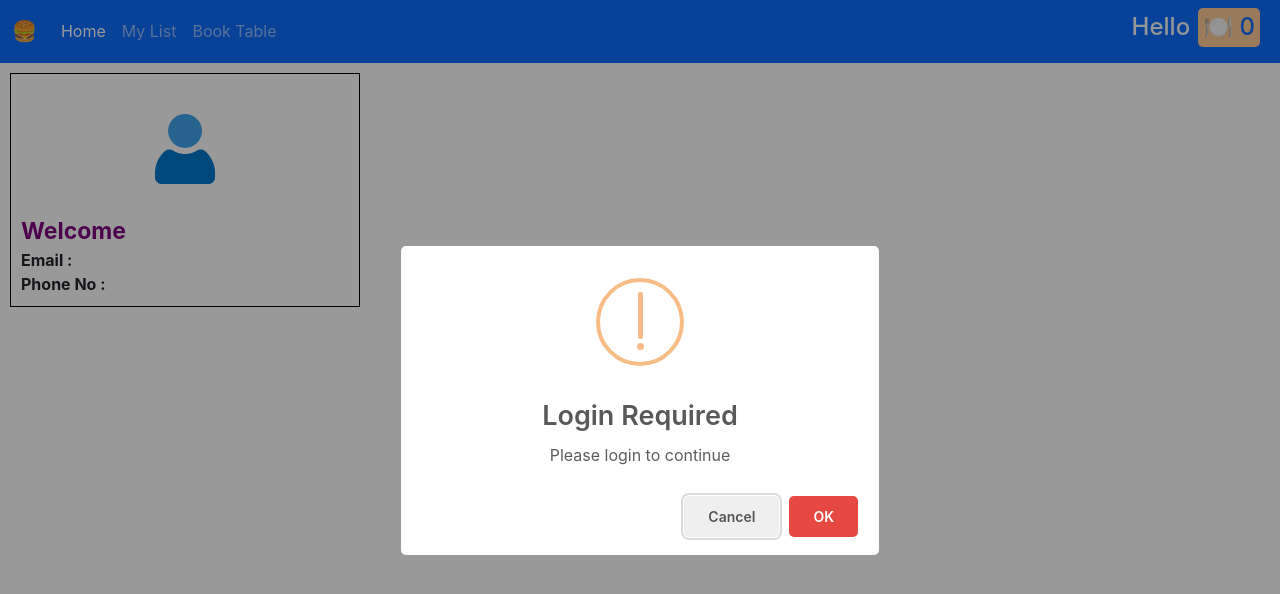
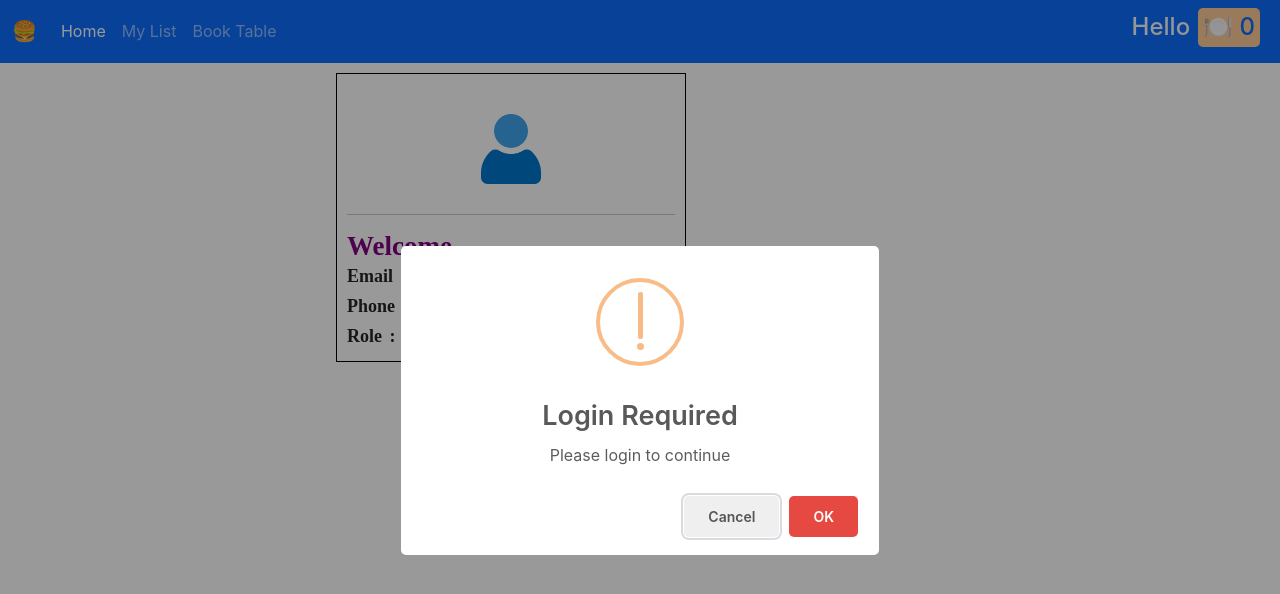
Before and after one commit to YASHBOMBLE/Hotel_management_project-booking-syatem-, a React (Create React App) app in the folder client/: page /profile in a window 1280 px wide. Shown: the top 594 px of the page. Built offline with nearby package versions, Linux system fonts and the light colour scheme.

Commit message:
profile page update

```diff
--- a/client/src/views/MyOrders/MyOrders.css
+++ b/client/src/views/MyOrders/MyOrders.css
@@ -1,11 +1,13 @@
 .container{
    height: auto;
+   overflow: auto;
 }
 .orderCard{
     box-shadow: 0px 0px 1px 2px #808080;
     padding: 10px;
     border-radius: 8px;
     height: 600px;
+
 }
 .card-title{
     display: flex;
@@ -22,5 +24,5 @@
 .item-data{
     font-weight: bold;
     font-size: 20px;
-    font-family: 'Franklin Gothic Medium', 'Arial Narrow', Arial, sans-serif;
+    font-family: 'Arial Narrow', Arial, sans-serif;
 }
--- a/client/src/views/Profile/Profile.css
+++ b/client/src/views/Profile/Profile.css
@@ -14,9 +14,16 @@
 }
 .user-info{
     font-weight: bold;
-
+    line-height: 30px;
+    word-spacing: 3px;
+    font-family: 'Times New Roman';
+    font-size: 18px;
+}
+.main-container{
+    margin-left: auto;
+    margin-right: auto;
 }
 .size{
-    font-size: 23px;
+    font-size: 27px;
     color: purple;
 }
--- a/client/src/views/Profile/Profile.js
+++ b/client/src/views/Profile/Profile.js
@@ -16,16 +16,19 @@ function Profile() {
              <Navbar user={currentUser?.name} />
              </div>
             <div className='row'>
-                <div className='col-md-6'>
+                <div className='col-md-6 main-container'>
                   <div className='profile-container'>
                     <div className='profile-img-conatiner'>
                         <img src={user} className='user-img' />
+
                     </div>
+                    <hr />
                     <span className='user-info size'>Welcome  {currentUser?.name} </span>
                     <br/>
                     <span className='user-info'>Email : {currentUser?.email} </span>
                      <br/>
-                    <span className='user-info'>Phone No :{currentUser?.phone}</span>
+                    <span className='user-info'>Phone No : {currentUser?.phone}</span> <br />
+                    <span className='user-info'>Role : {currentUser?.role}</span>
                     </div>
                 </div>
             </div>
```
Also changed, not shown: 1 other file (tests, documents, lock files or other folders).
